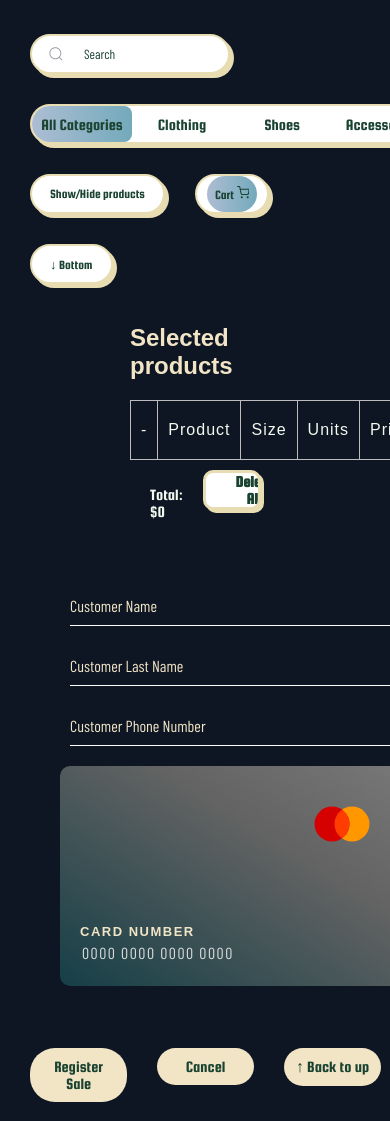
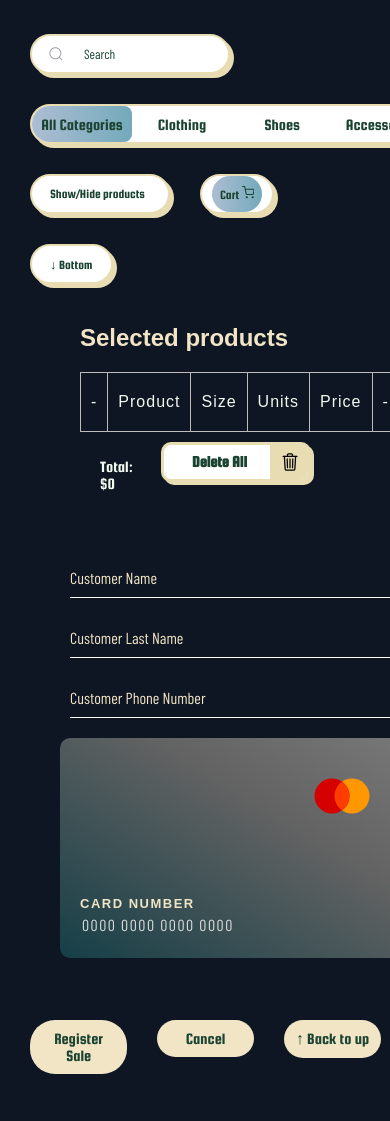
Before and after one commit to AlejandroRiba/proyectocryp2, a Flask app: page /registra_venta in a window 390 px wide; the page is wider, and only the part inside the window is pictured. Shown: the part 231-1352 px from the top of that part. Run offline with Flask 3, Linux system fonts and the light colour scheme; the visitor is signed in with stand-in values (Sample User, id 1); data that the repository does not hold is empty; some web fonts are replaced.

Commit message:
ajustes de diseño

```diff
--- a/static/buttons.css
+++ b/static/buttons.css
@@ -637,16 +637,42 @@
     cursor: pointer;
 }
 
+.filtros_ventas{
+    display: flex;
+    gap: 30px;
+}
 
 /* Media Query para móviles (pantallas pequeñas) */
 @media (max-width: 480px) {
     /* Ajustar los botones */
     .group {
-        min-width: 10px; /* Tamaño mínimo para los botones */
+        min-width: 140px; /* Tamaño mínimo para los botones */
         height: 40px; /* Altura consistente */
-        font-size: 16px; /* Tamaño de fuente ajustado */
         padding: 0 10px; /* Espaciado interno */
         box-sizing: border-box; /* Incluir padding y borde en el ancho total */
+    }
+
+    #carritoClass, #scrollBottom{
+        min-width: 45px;
+    }
+
+    #btn_new{
+        min-width: 50px;
+    }
+
+    .input-search, .select-button{
+        min-width: 150px;
+    }
+
+    .filtros_ventas {
+        flex-wrap: wrap;
+        gap: 10px; /* Menor espacio entre filas */
+        justify-content: flex-start;
+        align-self: center;
+    }
+
+    .filtros_ventas .group{
+        margin-bottom: 10px;
     }
 
     /* Ajustar el comportamiento en contenedores flex */
@@ -670,4 +696,8 @@
         padding: 8px;
     }
 
+    .button_item{
+        min-width: 150px;
+    }
+
 }
--- a/static/styles.css
+++ b/static/styles.css
@@ -327,6 +327,7 @@
     background-color: transparent;
     padding: 20px 0;
     width: 100%;
+    margin-right: 20px 0;
 }
 
 .contenedor_tabla table{
@@ -379,3 +380,33 @@
 .contenedor_tabla1 th{
     font-weight: normal;
 }
+
+.padding_carrito{
+    padding: 0 100px;
+}
+
+/* Media Query para móviles (pantallas pequeñas) */
+@media (max-width: 480px) {
+    .login-box{
+        min-height: 100px;
+        overflow: hidden;
+        justify-content: center;
+    }
+    .padding_carrito{
+        padding: 0;
+        margin: o;
+    }
+}
+
+/* Estilo responsivo para orientación horizontal */
+@media (max-height: 500px) and (orientation: landscape) {
+    .login-container {
+        height: auto; /* Permite que el contenedor crezca si es necesario */
+        margin-top: 60px; /* Asegura que no se superponga al navbar */
+    }
+
+    .login-box {
+        padding: 15px 30px;
+        font-size: 14px; /* Ajusta el tamaño del texto */
+    }
+}
--- a/templates/shared/buscador.html
+++ b/templates/shared/buscador.html
@@ -45,7 +45,7 @@
         <div class="group">
             <button id="btn_shproductos" class="productos" type="button" onclick="ocultarProductos(this)">Show/Hide products</button>
         </div>
-        <div class="group">
+        <div class="group" id="carritoClass">
             <button id="btn_shcart" class="productos active" type="button" onclick="ocultarCarrito(this)">Cart <svg xmlns="http://www.w3.org/2000/svg" width="1em" height="1em" stroke-linejoin="round" stroke-linecap="round" viewBox="0 0 24 24" stroke-width="2" fill="none" stroke="currentColor">
                 <circle r="1" cy="21" cx="9"></circle>
                 <circle r="1" cy="21" cx="20"></circle>
@@ -95,11 +95,11 @@
                 </div>
             </div>
         </div>
-        <div class="group">
+        <div class="group" id="btn_new">
             <button id="btn_shproductos" class="productos" type="button" onclick="redireccion('/crear_producto')">New product</button>
         </div>
     {% endif %}
-    <div class="group">
+    <div class="group" id="scrollBottom">
         <button class="productos" type="button" style="text-transform: none;" onclick="scrollToBottom()">↓ Bottom</button>
     </div>
 </div>
--- a/templates/shared/carrito.html
+++ b/templates/shared/carrito.html
@@ -1,5 +1,5 @@
 <div id="carrito" class="contenedor_tabla1">
-    <div style="padding: 0 100px;">
+    <div class="padding_carrito">
         <h2>Selected products</h2>
         <table id="tablaCarrito">
             <thead>
--- a/templates/shared/filtrosventas.html
+++ b/templates/shared/filtrosventas.html
@@ -1,4 +1,4 @@
-<div style="display: flex; gap: 30px;">
+<div class="filtros_ventas">
     <div class="group">
         <svg viewBox="0 0 24 24" aria-hidden="true" class="icon">
         <g>
@@ -57,7 +57,7 @@
         <button id="clearfilters" class="productos" type="button" style="text-transform: none;" onclick="clearFiltros()">Clear</button>
     </div>
 
-    <div class="group">
+    <div class="group" id="scrollBottom">
         <button class="productos" type="button" style="text-transform: none;" onclick="scrollToBottom()">↓ Bottom</button>
     </div>
 </div>
```
Also changed, not shown: static/style_generar_informe.css (+13 -1 lines), static/style_informe_admin.css (+15 -0 lines).
